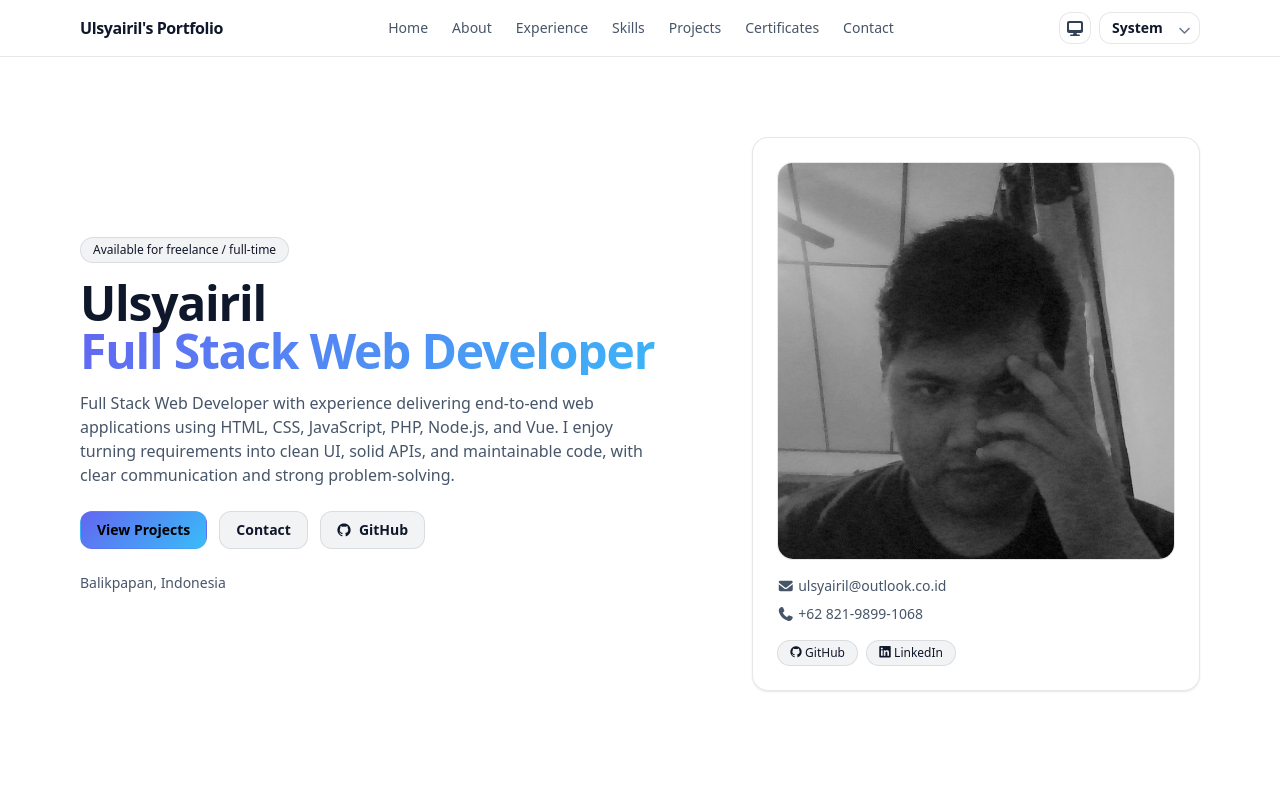
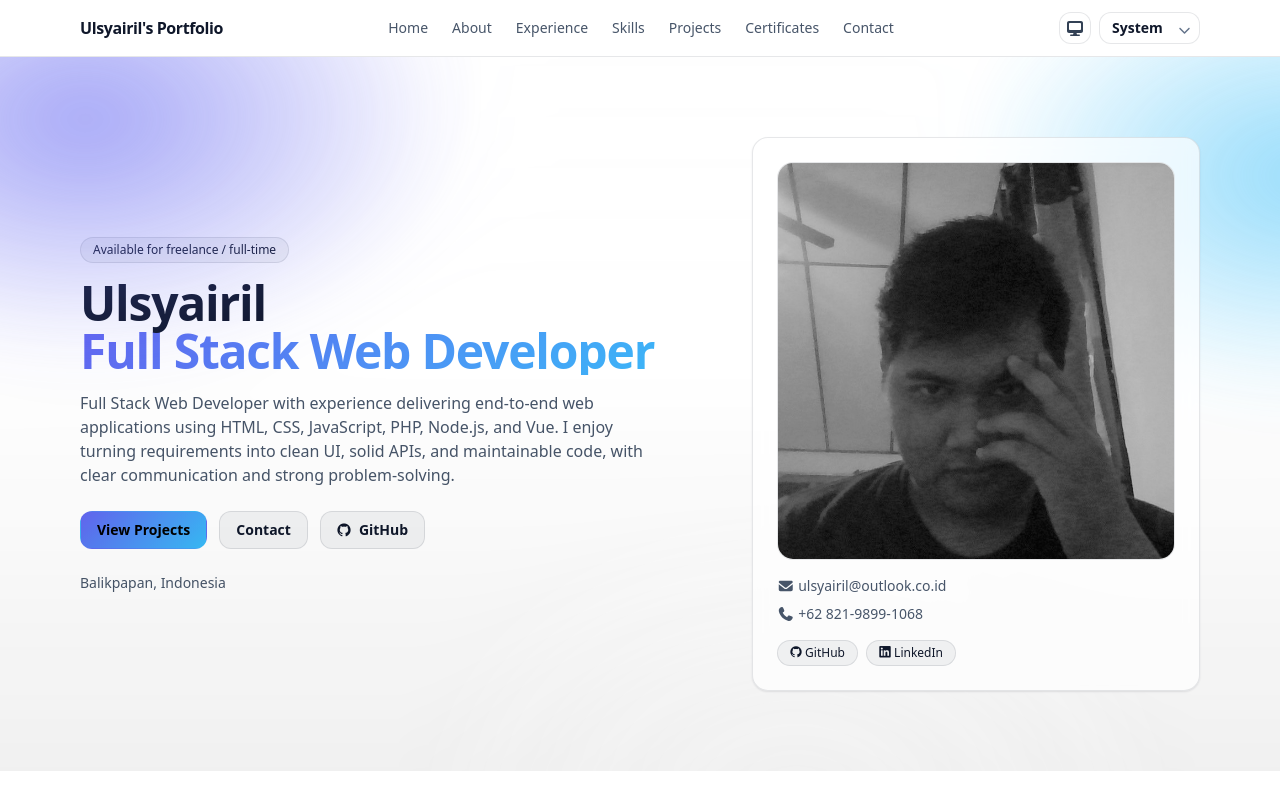
Before and after one commit to Ulsyairil/nuxt-portfolio, a Nuxt app: page / in a window 1280 px wide. Shown: the top 800 px of the page. Built offline with nearby package versions, Linux system fonts and the light colour scheme; some icons are missing.

Commit message:
fix: update view

```diff
--- a/components/About.vue
+++ b/components/About.vue
@@ -4,11 +4,11 @@ import { site } from './../data/site'
 
 <template>
   <section id="about" class="section" data-aos="fade-right">
+    <div class="hero-bg" aria-hidden="true"></div>
+
     <div class="container-base">
       <SectionHeading title="About" subtitle="A little bit about me." />
 
-      <!-- Outer card: ensure readable background/border in light + dark -->
-      <!-- Outer card -->
       <div class="rounded-2xl border border-slate-900/10 bg-white/70 p-6 backdrop-blur md:p-8
          dark:border-white/10 dark:bg-white/5">
         <div class="space-y-4 text-slate-900 dark:text-white">
@@ -48,7 +48,6 @@ import { site } from './../data/site'
         </div>
 
         <div class="mt-6 grid gap-4 md:grid-cols-3">
-          <!-- Stat cards (keep yours as-is or update text slightly) -->
           <div class="rounded-2xl border border-slate-900/10 bg-white/70 p-4 backdrop-blur
              dark:border-white/10 dark:bg-white/5">
             <p class="text-sm text-slate-600 dark:text-slate-300">Focus</p>
--- a/components/Certificates.vue
+++ b/components/Certificates.vue
@@ -7,7 +7,7 @@ import { site } from './../data/site'
     <div class="container-base">
       <SectionHeading title="Certificates" subtitle="Selected certifications and training." />
 
-      <div class="grid gap-4 md:grid-cols-2">
+      <div class="grid gap-4 md:grid-cols-3">
         <article v-for="(c, idx) in site.certificates" :key="idx"
           class="card p-6 transition hover:-translate-y-0.5 hover:shadow-md">
           <div class="flex items-center gap-4">
@@ -34,6 +34,7 @@ import { site } from './../data/site'
           <div class="mt-4">
             <a v-if="c.proof" class="btn w-fit" :href="c.proof" target="_blank" rel="noreferrer">
               View Proof
+              <i class="fa fa-external-link"></i>
             </a>
 
             <p v-else class="text-xs text-slate-500 dark:text-slate-400">
--- a/components/Hero.vue
+++ b/components/Hero.vue
@@ -7,19 +7,20 @@ const primary2 = computed(() => `rgb(var(--primary-2))`)
 </script>
 
 <template>
-  <section id="top" class="section">
+  <section id="top" class="section hero-wrap" :style="{ '--p1': primary, '--p2': primary2 }">
+    <div class="hero-bg" aria-hidden="true"></div>
+
     <div class="container-base grid items-center gap-8 md:grid-cols-12">
       <div class="md:col-span-7" data-aos="fade-right">
         <p class="chip inline-flex items-center">
           Available for freelance / full-time
         </p>
 
-        <h1 class="mt-4 text-4xl font-extrabold tracking-tight leading-tight md:text-5xl text-slate-900 dark:text-white">
+        <h1
+          class="mt-4 text-4xl font-extrabold tracking-tight leading-tight md:text-5xl text-slate-900 dark:text-white">
           {{ site.name }}
-          <span
-            class="block bg-clip-text text-transparent"
-            :style="{ backgroundImage: `linear-gradient(135deg, ${primary}, ${primary2})` }"
-          >
+          <span class="block bg-clip-text text-transparent"
+            :style="{ backgroundImage: `linear-gradient(135deg, ${primary}, ${primary2})` }">
             {{ site.title }}
           </span>
         </h1>
@@ -29,7 +30,8 @@ const primary2 = computed(() => `rgb(var(--primary-2))`)
         </p>
 
         <div class="mt-6 flex flex-wrap gap-3">
-          <a class="btn btn-primary text-black hover:text-white dark:text-white dark:hover:text-black" href="#projects">View Projects</a>
+          <a class="btn btn-primary text-black hover:text-white dark:text-white dark:hover:text-black"
+            href="#projects">View Projects</a>
           <a class="btn" href="#contact">Contact</a>
           <a class="btn" :href="site.links[0]?.href" target="_blank" rel="noreferrer">
             <i class="devicon-github-original"></i>
@@ -44,39 +46,28 @@ const primary2 = computed(() => `rgb(var(--primary-2))`)
 
       <div class="md:col-span-5 transition hover:-translate-y-0.5 hover:shadow-md" data-aos="fade-up">
         <div class="card p-4 md:p-6">
-          <div
-            class="aspect-square overflow-hidden rounded-2xl border border-slate-900/10 bg-white/70
-                   dark:border-white/10 dark:bg-white/5"
-          >
+          <div class="aspect-square overflow-hidden rounded-2xl border border-slate-900/10 bg-white/70
+                   dark:border-white/10 dark:bg-white/5">
             <img :src="site.avatar" alt="Avatar" class="h-full w-full object-cover" />
           </div>
 
           <div class="mt-4 grid grid-cols-1 gap-2 text-sm">
-            <a
-              class="text-slate-600 transition hover:text-slate-900 dark:text-slate-300 dark:hover:text-white"
-              :href="`mailto:${site.email}`"
-            >
+            <a class="text-slate-600 transition hover:text-slate-900 dark:text-slate-300 dark:hover:text-white"
+              :href="`mailto:${site.email}`">
               <i class="fa fa-envelope"></i>
               {{ site.email }}
             </a>
 
-            <a
-              class="text-slate-600 transition hover:text-slate-900 dark:text-slate-300 dark:hover:text-white"
-              :href="`tel:${site.phone}`"
-            >
+            <a class="text-slate-600 transition hover:text-slate-900 dark:text-slate-300 dark:hover:text-white"
+              :href="`tel:${site.phone}`">
               <i class="fa fa-phone"></i>
               {{ site.phone }}
             </a>
 
             <div class="mt-2 flex flex-wrap gap-2">
-              <a
-                v-for="l in site.links"
-                :key="l.href"
-                class="chip transition hover:border-slate-900/20 dark:hover:border-white/20"
-                :href="l.href"
-                target="_blank"
-                rel="noreferrer"
-              >
+              <a v-for="l in site.links" :key="l.href"
+                class="chip transition hover:border-slate-900/20 dark:hover:border-white/20" :href="l.href"
+                target="_blank" rel="noreferrer">
                 <i :class="l.icon"></i>
                 {{ l.label }}
               </a>
@@ -87,3 +78,52 @@ const primary2 = computed(() => `rgb(var(--primary-2))`)
     </div>
   </section>
 </template>
+
+<style scoped>
+.hero-wrap {
+  position: relative;
+  overflow: hidden;
+}
+
+.hero-bg {
+  position: absolute;
+  inset: -25%;
+  pointer-events: none;
+  z-index: 0;
+
+  background:
+    radial-gradient(600px 380px at 20% 25%, color-mix(in srgb, var(--p1) 70%, transparent) 0%, transparent 60%),
+    radial-gradient(520px 340px at 80% 30%, color-mix(in srgb, var(--p2) 65%, transparent) 0%, transparent 62%),
+    radial-gradient(560px 420px at 55% 85%, rgba(255, 255, 255, 0.10) 0%, transparent 65%),
+    linear-gradient(180deg, rgba(255, 255, 255, 0.04), transparent 45%, rgba(0, 0, 0, 0.10));
+
+  filter: blur(34px);
+  opacity: 0.85;
+  transform: translate3d(0, 0, 0);
+  animation: heroFloat 16s ease-in-out infinite;
+}
+
+@keyframes heroFloat {
+  0% {
+    transform: translate3d(-2%, -2%, 0) scale(1.02);
+  }
+
+  35% {
+    transform: translate3d(3%, -1%, 0) scale(1.06);
+  }
+
+  70% {
+    transform: translate3d(-1%, 3%, 0) scale(1.03);
+  }
+
+  100% {
+    transform: translate3d(-2%, -2%, 0) scale(1.02);
+  }
+}
+
+@media (prefers-reduced-motion: reduce) {
+  .hero-bg {
+    animation: none;
+  }
+}
+</style>
--- a/components/Skills.vue
+++ b/components/Skills.vue
@@ -3,7 +3,7 @@ import { site } from './../data/site'
 
 type SkillLevel = 'Beginner' | 'Amateur' | 'Intermediate' | 'Advanced'
 
-const levelClass = (level: SkillLevel) => {
+const levelClass = (level: string | SkillLevel) => {
   switch (level) {
     case 'Advanced':
       return 'border-emerald-500/20 bg-emerald-500/10 text-emerald-700 dark:text-emerald-200'
```
Also changed, not shown: components/Experience.vue (+23 -31 lines).
